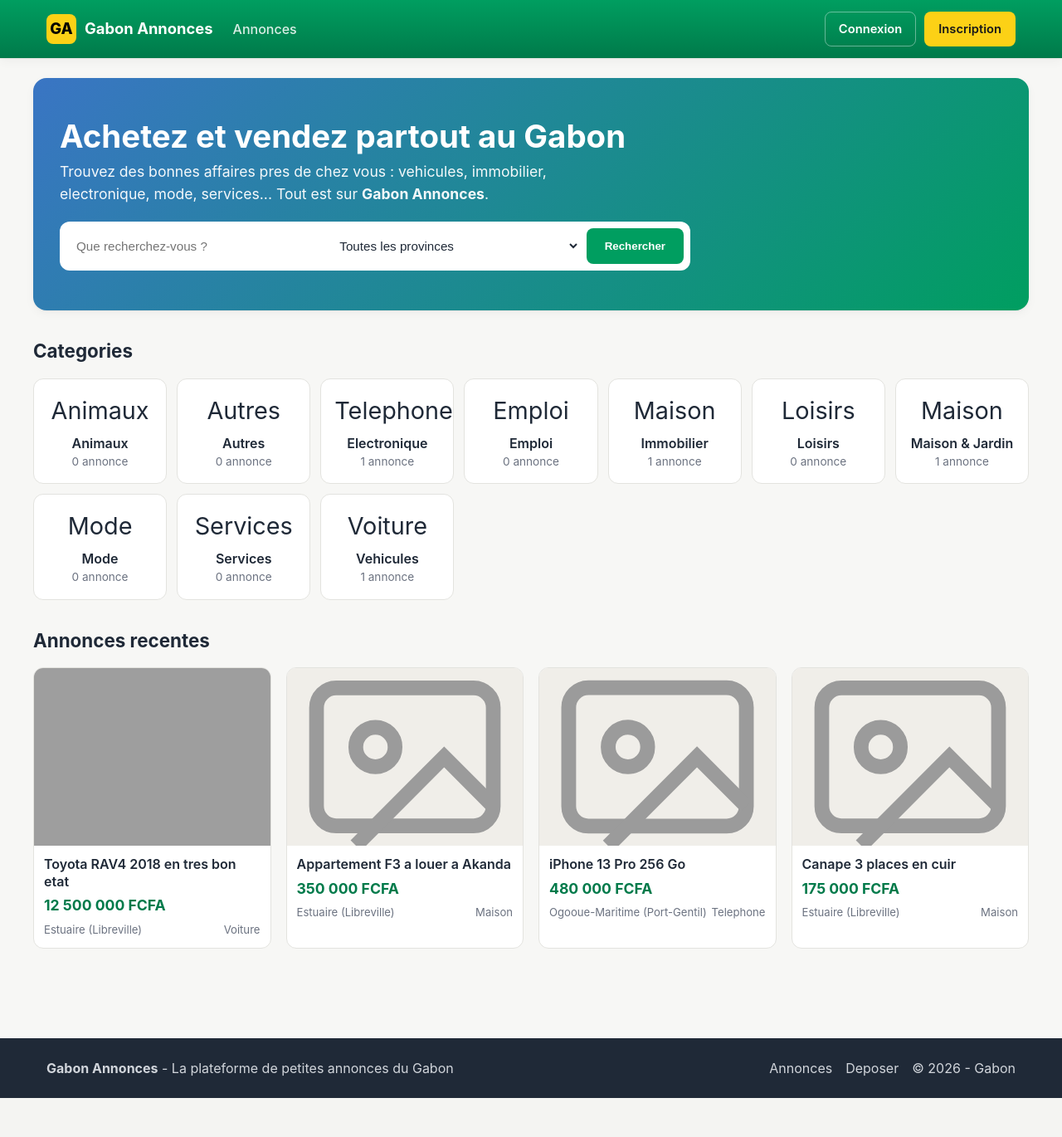
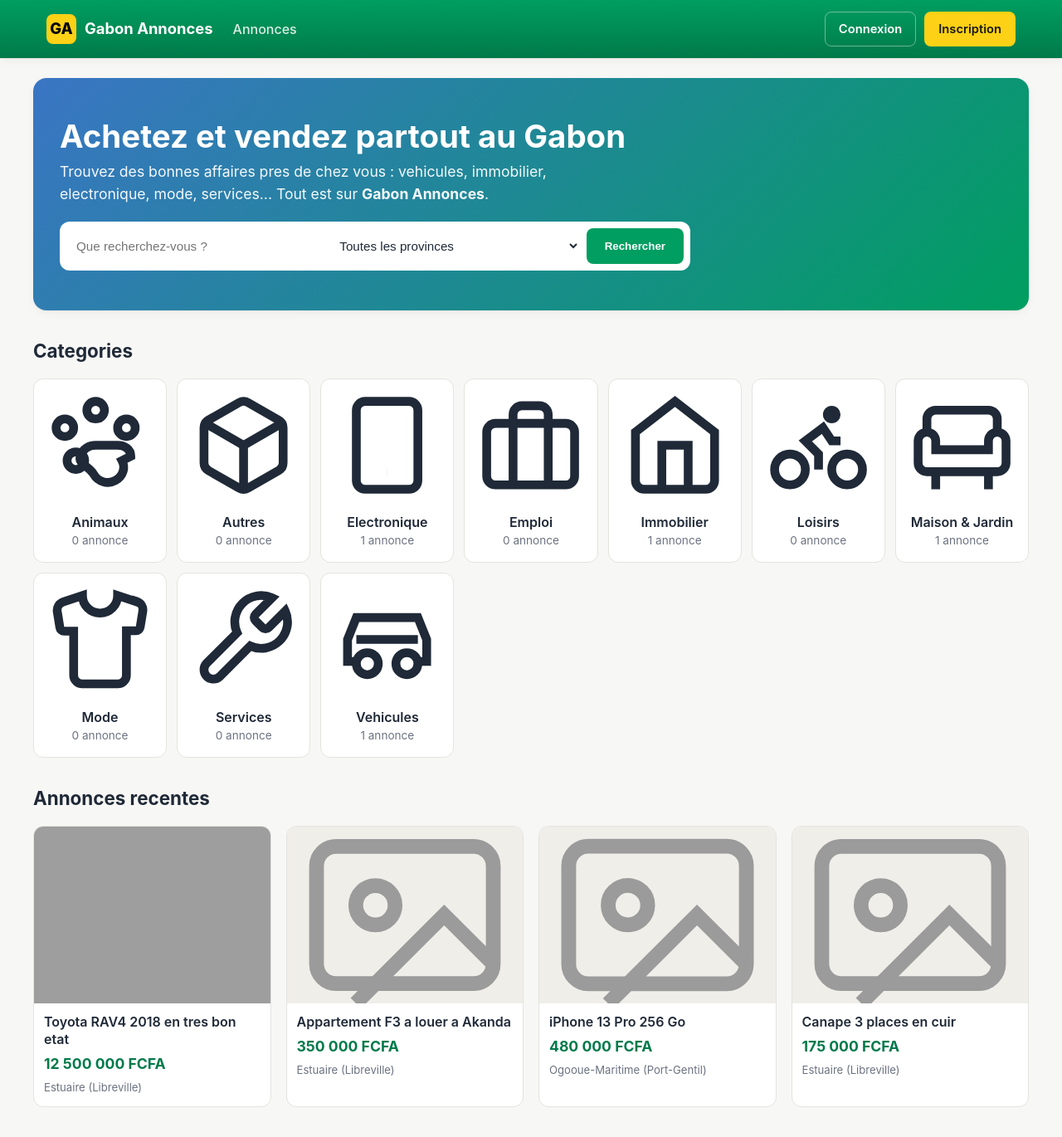
Before and after one commit to joseobiang/gabon_annonces, a PHP site: page / in a window 1280 px wide. Shown: the top 1370 px of the page at 83% size. Before the commit the page ends 1323 px from the top, so only its background shows below. Run offline with PHP 8.4, Linux system fonts and the light colour scheme; data comes from the database, SQL or seed files in the repository; tables that the repository leaves empty hold one stand-in row (values such as "Sample post"); grey boxes are pictures that could not be loaded.

Commit message:
icones SVG categories

```diff
--- a/app/views/layouts/helpers.php
+++ b/app/views/layouts/helpers.php
@@ -2,28 +2,25 @@
 function e($value) {
     return htmlspecialchars((string)$value, ENT_QUOTES, 'UTF-8');
 }
-
 function format_prix($prix) {
     return number_format((float)$prix, 0, ',', ' ') . ' FCFA';
 }
-
 function format_date_fr($date) {
     if (!$date) return '';
     return date('d/m/Y H:i', strtotime($date));
 }
-
 function icone_categorie($icone) {
     $icones = [
-        'car' => 'Voiture',
-        'home' => 'Maison',
-        'phone' => 'Telephone',
-        'shirt' => 'Mode',
-        'sofa' => 'Maison',
-        'briefcase' => 'Emploi',
-        'tools' => 'Services',
-        'bike' => 'Loisirs',
-        'paw' => 'Animaux',
-        'box' => 'Autres',
+        'car' => '<svg xmlns="http://www.w3.org/2000/svg" viewBox="0 0 24 24" fill="none" stroke="currentColor" stroke-width="2"><path d="M5 17H3v-5l2-5h14l2 5v5h-2"/><circle cx="7.5" cy="17.5" r="2.5"/><circle cx="16.5" cy="17.5" r="2.5"/><path d="M5 12h14"/></svg>',
+        'home' => '<svg xmlns="http://www.w3.org/2000/svg" viewBox="0 0 24 24" fill="none" stroke="currentColor" stroke-width="2"><path d="M3 9l9-7 9 7v11a2 2 0 0 1-2 2H5a2 2 0 0 1-2-2z"/><polyline points="9 22 9 12 15 12 15 22"/></svg>',
+        'phone' => '<svg xmlns="http://www.w3.org/2000/svg" viewBox="0 0 24 24" fill="none" stroke="currentColor" stroke-width="2"><rect x="5" y="2" width="14" height="20" rx="2"/><line x1="12" y1="18" x2="12.01" y2="18"/></svg>',
+        'shirt' => '<svg xmlns="http://www.w3.org/2000/svg" viewBox="0 0 24 24" fill="none" stroke="currentColor" stroke-width="2"><path d="M20.38 3.46L16 2a4 4 0 0 1-8 0L3.62 3.46a2 2 0 0 0-1.34 2.23l.58 3.57a1 1 0 0 0 .99.84H6v10c0 1.1.9 2 2 2h8a2 2 0 0 0 2-2V10h2.15a1 1 0 0 0 .99-.84l.58-3.57a2 2 0 0 0-1.34-2.23z"/></svg>',
+        'sofa' => '<svg xmlns="http://www.w3.org/2000/svg" viewBox="0 0 24 24" fill="none" stroke="currentColor" stroke-width="2"><path d="M20 9V6a2 2 0 0 0-2-2H6a2 2 0 0 0-2 2v3"/><path d="M2 16a2 2 0 0 0 2 2h16a2 2 0 0 0 2-2v-5a2 2 0 0 0-4 0v2H6v-2a2 2 0 0 0-4 0z"/><line x1="6" y1="18" x2="6" y2="22"/><line x1="18" y1="18" x2="18" y2="22"/></svg>',
+        'briefcase' => '<svg xmlns="http://www.w3.org/2000/svg" viewBox="0 0 24 24" fill="none" stroke="currentColor" stroke-width="2"><rect x="2" y="7" width="20" height="14" rx="2"/><path d="M16 21V5a2 2 0 0 0-2-2h-4a2 2 0 0 0-2 2v16"/></svg>',
+        'tools' => '<svg xmlns="http://www.w3.org/2000/svg" viewBox="0 0 24 24" fill="none" stroke="currentColor" stroke-width="2"><path d="M14.7 6.3a1 1 0 0 0 0 1.4l1.6 1.6a1 1 0 0 0 1.4 0l3.77-3.77a6 6 0 0 1-7.94 7.94l-6.91 6.91a2.12 2.12 0 0 1-3-3l6.91-6.91a6 6 0 0 1 7.94-7.94l-3.76 3.76z"/></svg>',
+        'bike' => '<svg xmlns="http://www.w3.org/2000/svg" viewBox="0 0 24 24" fill="none" stroke="currentColor" stroke-width="2"><circle cx="18.5" cy="17.5" r="3.5"/><circle cx="5.5" cy="17.5" r="3.5"/><circle cx="15" cy="5" r="1"/><path d="M12 17.5V14l-3-3 4-3 2 3h2"/></svg>',
+        'paw' => '<svg xmlns="http://www.w3.org/2000/svg" viewBox="0 0 24 24" fill="none" stroke="currentColor" stroke-width="2"><circle cx="11" cy="4" r="2"/><circle cx="18" cy="8" r="2"/><circle cx="4" cy="8" r="2"/><circle cx="6.5" cy="15.5" r="2"/><path d="M17 15.5c.83 1.57.27 3.5-1.5 4.5s-4 .27-5-1.5-3.5-2.16-3-4c.46-1.7 2-2.5 3.5-2.5h5c1.5 0 3 .8 3 2.5z"/></svg>',
+        'box' => '<svg xmlns="http://www.w3.org/2000/svg" viewBox="0 0 24 24" fill="none" stroke="currentColor" stroke-width="2"><path d="M21 16V8a2 2 0 0 0-1-1.73l-7-4a2 2 0 0 0-2 0l-7 4A2 2 0 0 0 3 8v8a2 2 0 0 0 1 1.73l7 4a2 2 0 0 0 2 0l7-4A2 2 0 0 0 21 16z"/><polyline points="3.27 6.96 12 12.01 20.73 6.96"/><line x1="12" y1="22.08" x2="12" y2="12"/></svg>',
     ];
-    return $icones[$icone] ?? 'Annonce';
+    return $icones[$icone] ?? '<svg xmlns="http://www.w3.org/2000/svg" viewBox="0 0 24 24" fill="none" stroke="currentColor" stroke-width="2"><rect x="3" y="3" width="18" height="18" rx="2"/></svg>';
 }
```
